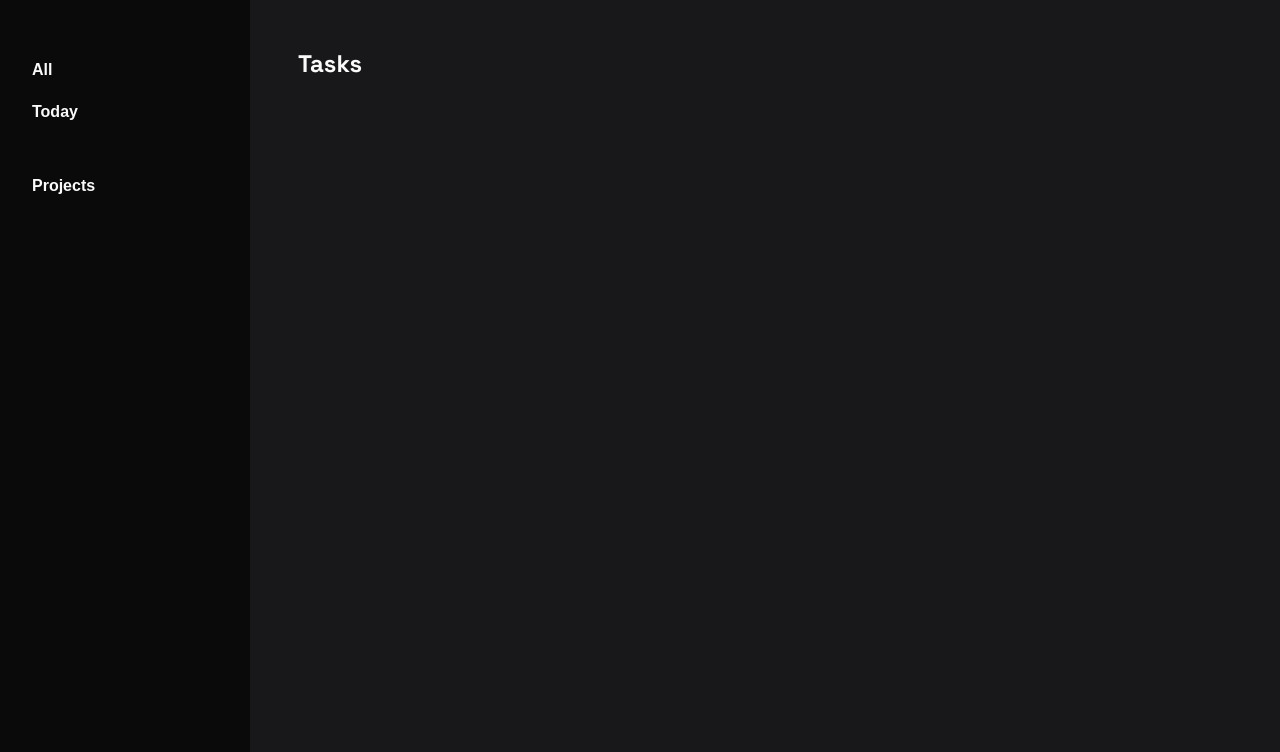
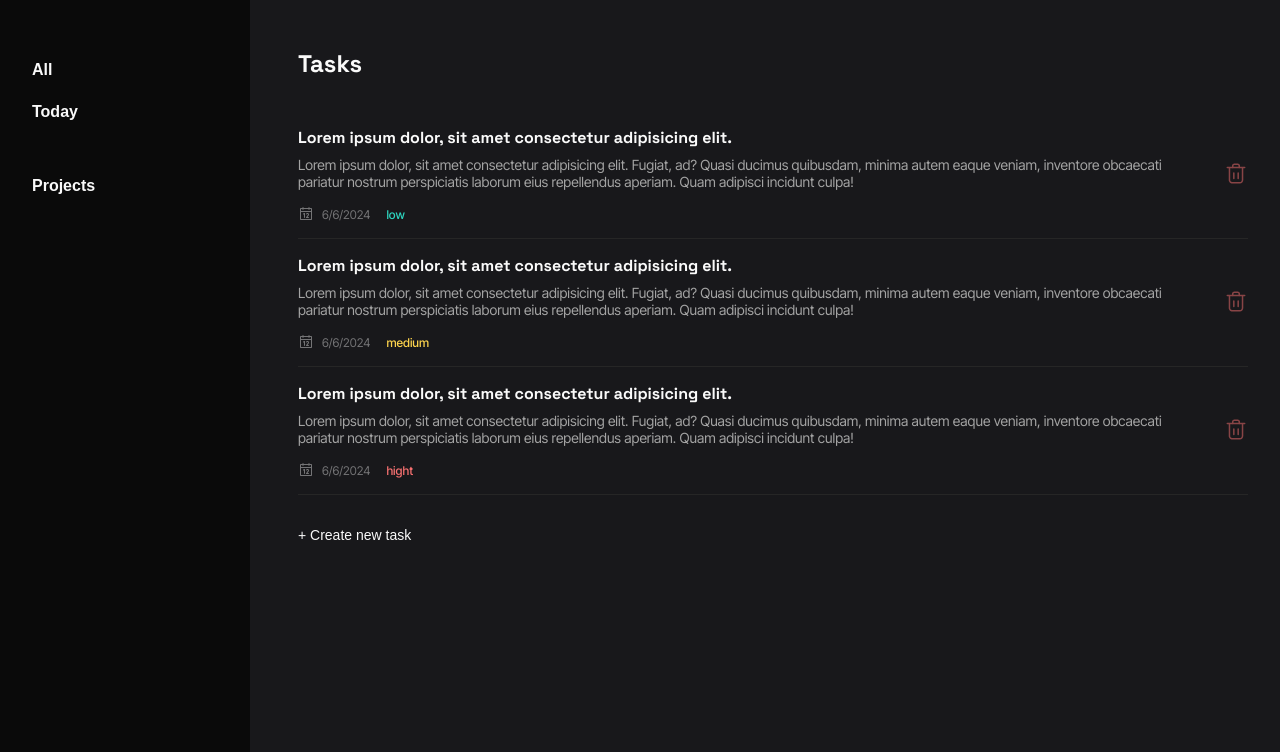
Before and after one commit to naiandersonb/todo-hero, a website built with webpack: page src/index.html in a window 1280 px wide. Shown: the part 48-800 px from the top of the page. Built offline with nearby package versions, Linux system fonts and the light colour scheme.

Commit message:
create task row component

```diff
--- /dev/null
+++ b/src/components/logo.js
@@ -0,0 +1,9 @@
+import TodoHeroLogo from "../assets/images/logo.svg";
+export function Logo() {
+  const logo = document.createElement("img");
+  logo.src = TodoHeroLogo;
+  logo.style.width = "100px";
+  return logo
+}
+
+export const logo = Logo()
--- /dev/null
+++ b/src/components/new-task-btn.js
@@ -0,0 +1,9 @@
+import { createElement } from "../utils/createElement";
+
+function NewTaskBtn() {
+  const newTaskBtn = createElement("button", "task-btn__create");
+    newTaskBtn.innerText = "+ Create new task";
+    return newTaskBtn;
+}
+
+export const newTaskBtn = NewTaskBtn();
--- /dev/null
+++ b/src/components/sidebar.js
@@ -0,0 +1,18 @@
+import { createElement } from "../utils/createElement";
+
+export class Sidebar {
+  constructor() {
+    this.sidebar = createElement("aside", 'sidebar');
+  }
+
+  addElements(elements) {
+    for(const element of elements) {
+      this.sidebar.appendChild(element);
+    }
+  }
+
+  render() {
+    return this.sidebar;
+  }
+
+}
--- /dev/null
+++ b/src/controllers/Task.js
@@ -0,0 +1,38 @@
+export class Task {
+  #localStorageId = "@todo-hero:tasks";
+
+  constructor(tasks = []) {
+    this.tasks = tasks;
+  }
+
+  getTasks() {
+    const tasksJSON = localStorage.getItem(this.#localStorageId);
+    this.tasks = JSON.parse(tasksJSON) ?? [];
+    return this.tasks;
+  }
+
+  #saveTasks() {
+    localStorage.setItem(this.#localStorageId, JSON.stringify(this.tasks));
+  }
+
+  createTask(task) {
+    const newTask = {
+      id: this.tasks.length + 1,
+      title: task.title,
+      description: task.description ?? null,
+      priority: task.priority ?? "low",
+      date: task.date,
+      completed: false,
+      projectId: task.projectId ?? null,
+    };
+
+    this.tasks.push(newTask);
+
+    this.#saveTasks();
+  }
+
+  deleteTask(id) {
+    this.tasks = this.tasks.filter((task) => task.id !== id);
+    localStorage.setItem(this.#localStorageId, JSON.stringify(this.tasks));
+  }
+}
--- a/src/index.js
+++ b/src/index.js
@@ -1,20 +1,17 @@
 import "./styles/style.css";
 
-import TodoHeroLogo from "./assets/images/logo.svg";
+import CalendarIcon from "./assets/images/icons/calendar.svg";
+import TrashIcon from "./assets/images/icons/trash.svg";
+import { logo } from "./components/logo";
+import { newTaskBtn } from "./components/new-task-btn";
+import { Sidebar } from "./components/sidebar";
+import { Task } from "./controllers/Task";
+import { createElement } from "./utils/createElement";
 
 const app = document.getElementById("app");
+const tasks = new Task();
 
-const createElement = (tag, className = "") => {
-  const element = document.createElement(tag);
-  if(className) element.classList.add(className);
-  return element;
-};
-
-const sidebar = createElement("aside", "sidebar");
-
-const logo = document.createElement("img");
-logo.src = TodoHeroLogo;
-logo.style.width = "100px";
+const sidebar = new Sidebar();
 
 const allTasksBtn = createElement("button", "sidebar-item");
 allTasksBtn.style.marginTop = "3rem";
@@ -27,19 +24,105 @@ const projectsBtn = createElement("button", "sidebar-item");
 projectsBtn.style.marginTop = "2rem";
 projectsBtn.innerText = "Projects";
 
-sidebar.appendChild(logo);
-sidebar.appendChild(allTasksBtn);
-sidebar.appendChild(todayTasksBtn);
-sidebar.appendChild(projectsBtn);
+sidebar.addElements([logo, allTasksBtn, todayTasksBtn, projectsBtn]);
 
 const tasksContainer = createElement("section", "tasks-container");
 const tasksContent = createElement("div", "tasks-content");
+const tasksList = createElement("div", "tasks-content__list");
 
-const pageTitle = createElement('h2')
-pageTitle.innerText = 'Tasks'
-tasksContent.appendChild(pageTitle)
+const pageTitle = createElement("h2");
+pageTitle.innerText = "Tasks";
+
+tasksContent.appendChild(pageTitle);
+tasksContent.appendChild(tasksList);
+
+allTasksBtn.addEventListener("click", () => {
+  pageTitle.innerText = "All tasks";
+});
+
+todayTasksBtn.addEventListener("click", () => {
+  pageTitle.innerText = "Today tasks";
+});
+
+projectsBtn.addEventListener("click", () => {
+  pageTitle.innerText = "Projects";
+});
 
 tasksContainer.appendChild(tasksContent);
 
-app.appendChild(sidebar);
-app.appendChild(tasksContainer);
+window.addEventListener("DOMContentLoaded", () => {
+  const priority = {
+    1: "low",
+    2: "medium",
+    3: "hight",
+  };
+  for (let i = 0; i < 3; i++) {
+    tasks.createTask({
+      priority: priority[i + 1] ?? "low",
+      title: "Lorem ipsum dolor, sit amet consectetur adipisicing elit.",
+      description:
+        "Lorem ipsum dolor, sit amet consectetur adipisicing elit. Fugiat, ad? Quasi ducimus quibusdam, minima autem eaque veniam, inventore obcaecati pariatur nostrum perspiciatis laborum eius repellendus aperiam. Quam adipisci incidunt culpa!",
+      date: new Date(),
+    });
+  }
+
+  const allTasks = tasks.getTasks();
+  if (allTasks.length > 0) {
+    for (let task of allTasks) {
+      const taskEl = createElement("div", "task-content__row");
+      const taskBody = createElement("article");
+
+      const dateEle = createElement("header", "task-row__date");
+      const date = createElement("span");
+      date.innerText = new Date(task.date).toLocaleDateString();
+      const calendarIcon = createElement("img");
+      calendarIcon.src = CalendarIcon;
+      calendarIcon.style.width = "1rem";
+      dateEle.appendChild(calendarIcon);
+      dateEle.appendChild(date);
+
+      const taskTitleEl = createElement("h4");
+      taskTitleEl.innerText = task.title;
+      taskBody.appendChild(taskTitleEl);
+
+      if (task.description) {
+        const taskDescEl = createElement("p");
+        taskDescEl.innerText = task.description;
+        taskBody.appendChild(taskDescEl);
+      }
+
+      const deleteTaskBtn = createElement("button", "task-btn__delete");
+      const icon = createElement("img");
+      icon.src = TrashIcon;
+      deleteTaskBtn.appendChild(icon);
+
+      deleteTaskBtn.addEventListener("click", () => {
+        tasks.deleteTask(task.id);
+        tasksContent.removeChild(taskEl);
+      });
+
+      const priorityEl = createElement(
+        "span",
+        `task-priority__${task.priority}`
+      );
+      priorityEl.classList.add("task-priority");
+      priorityEl.innerText = task.priority;
+
+      const footer = createElement("footer");
+      footer.appendChild(dateEle);
+      footer.appendChild(priorityEl);
+
+      taskEl.appendChild(taskBody);
+      taskEl.appendChild(deleteTaskBtn);
+      taskBody.appendChild(footer);
+      tasksContent.appendChild(taskEl);
+      newTaskBtn.style.marginTop = "2rem";
+      tasksContent.appendChild(newTaskBtn);
+    }
+  } else {
+    tasksContent.appendChild(newTaskBtn);
+  }
+
+  app.appendChild(sidebar.render());
+  app.appendChild(tasksContainer);
+});
--- a/src/styles/style.css
+++ b/src/styles/style.css
@@ -1,7 +1,15 @@
 :root {
   --neutral-50: #fafafa;
+  --neutral-400: #a3a3a3;
+  --neutral-800: #262626;
   --neutral-900: #18181b;
   --neutral-950: #0a0a0a;
+
+  --brand-color: #acff79;
+
+  --alert: #f87171;
+  --warning: #fcd34d;
+  --low: #2dd4bf;
 }
 
 * {
@@ -22,7 +30,7 @@
   font-style: normal;
 }
 
-h2,
+h1,
 h2,
 h3,
 h4,
@@ -72,17 +80,93 @@ body {
 
 .sidebar-item:hover {
   background-color: var(--neutral-900);
-  transition: background-color 0.2s ease-in-out;
+  transition: all 0.2s ease-in-out;
 }
-
-
 
 .tasks-container {
   padding: 2rem;
-  overflow-Y: auto;
+  overflow-y: auto;
 }
 
 .tasks-content {
   margin: 4rem auto 0;
   max-width: 1000px;
 }
+
+.tasks-content__list {
+  margin-top: 2rem;
+}
+
+.task-content__row {
+  display: flex;
+  align-items: center;
+  justify-content: space-between;
+  padding: 1rem 0;
+  gap: 1rem;
+  border-bottom: 1px solid var(--neutral-800);
+}
+
+.task-content__row footer {
+  margin-top: 1rem;
+  display: flex;
+  align-items: center;
+  gap: 1rem;
+}
+
+.task-row__date {
+  display: flex;
+  align-items: center;
+  gap: 0.5rem;
+  font-size: 12px;
+  opacity: 0.4;
+}
+
+.task-priority {
+  font-size: 12px;
+  font-weight: 500;
+}
+
+.task-priority__low {
+  color: var(--low);
+}
+
+.task-priority__medium {
+  color: var(--warning);
+}
+
+.task-priority__hight {
+  color: var(--alert);
+}
+
+.task-content__row p {
+  color: var(--neutral-400);
+  max-width: 900px;
+  margin-top: 0.5rem;
+  font-size: 0.875rem;
+}
+
+.task-btn__create {
+  font-size: 0.875rem;
+  background-color: transparent;
+  border: none;
+  color: var(--neutral-50);
+  cursor: pointer;
+}
+
+.task-btn__delete {
+  font-size: 0.875rem;
+  opacity: 0.5;
+  background-color: transparent;
+  border: none;
+  color: var(--neutral-50);
+  cursor: pointer;
+}
+
+.task-btn__delete:hover {
+  opacity: 1;
+  transition: all 0.2s ease-in-out;
+}
+.task-btn__create:hover {
+  color: var(--brand-color);
+  transition: all 0.2s ease-in-out;
+}
--- /dev/null
+++ b/src/utils/createElement.js
@@ -0,0 +1,12 @@
+/**
+* Creates a new HTML element with an optional class name.
+*
+* @param {string} tag - The HTML tag name of the element to create.
+* @param {string} [className=""] - The optional class name to add to the element.
+* @returns {HTMLElement} - The newly created HTML element.
+*/
+export const createElement = (tag, className = "") => {
+ const element = document.createElement(tag);
+ if (className) element.classList.add(className);
+ return element;
+};
```
Also changed, not shown: src/assets/images/icons/calendar.svg (added), src/assets/images/icons/trash.svg (added).
